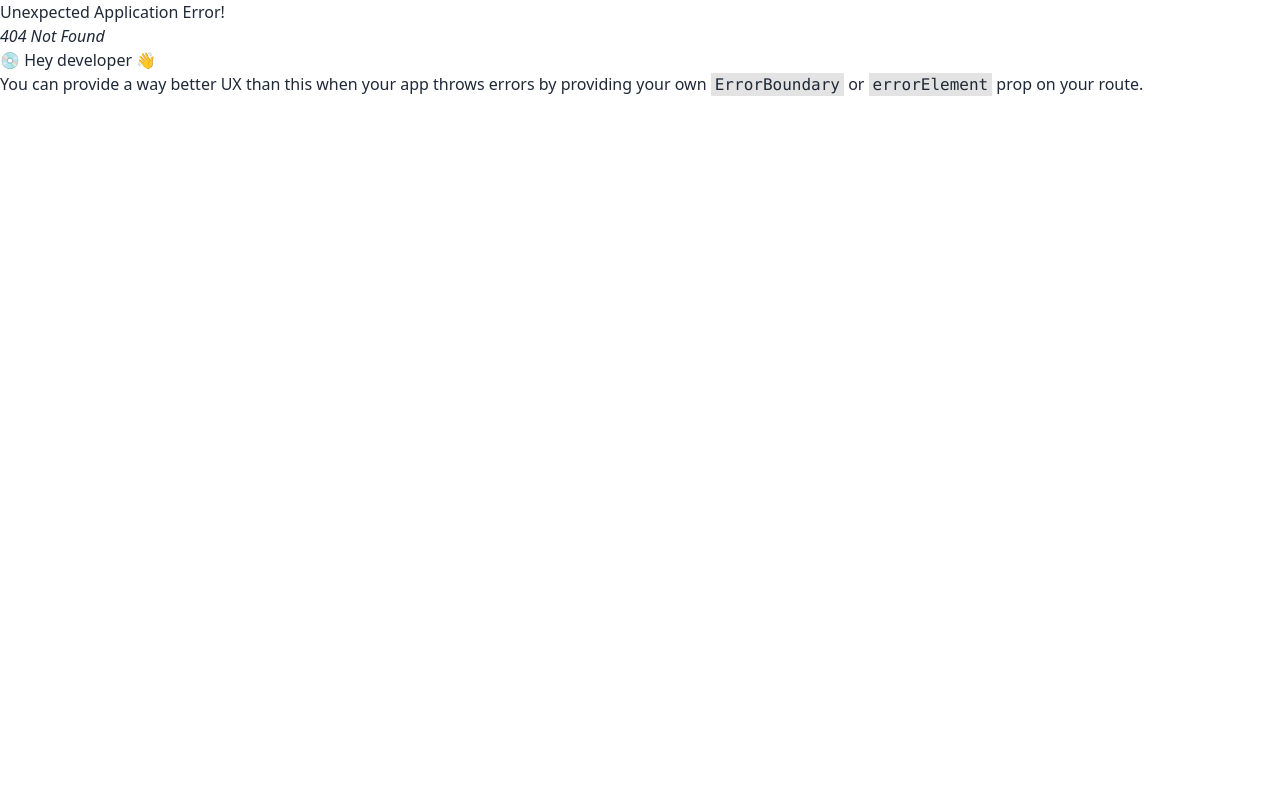
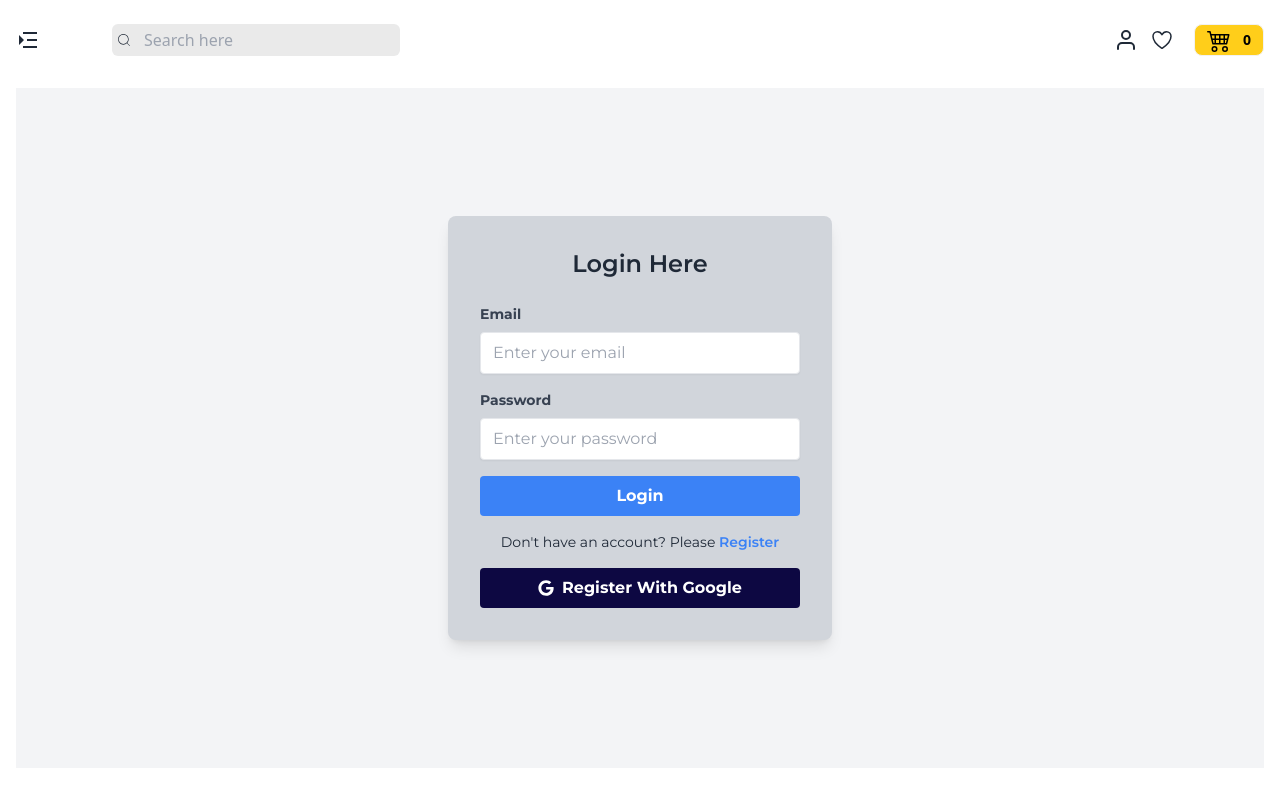
Before and after one commit to AshikurZaman01/MERN-Book-Store-Website, a React (Vite) app in the folder Front End/: page /login in a window 1280 px wide. Before the commit this address had no page. Shown: the top 800 px of the page. Built offline with nearby package versions, Linux system fonts and the light colour scheme.

Commit message:
design Complete Login page

```diff
--- /dev/null
+++ b/Front End/src/Components/Login/Login.jsx
@@ -0,0 +1,86 @@
+import { useState } from "react";
+import { Link } from "react-router-dom";
+import RegisterWithGoogle from "./RegisterWithGoogle";
+
+const Login = () => {
+
+    const [errorMessage, setErrorMessage] = useState('');
+
+    const [user, setUser] = useState({
+        email: '',
+        password: ''
+    })
+
+    const handleOnChange = (e) => {
+        setUser({ ...user, [e.target.name]: e.target.value })
+    }
+
+    const handleSubmit = (e) => {
+        e.preventDefault();
+
+        if (!user.email) {
+            setErrorMessage('Please enter your email');
+        } else if (!user.password) {
+            setErrorMessage('Please enter your password');
+        } else {
+            setErrorMessage('');
+        }
+
+        console.log(user);
+    }
+
+    return (
+        <div className="h-[calc(100vh-120px)] flex justify-center items-center bg-gray-100">
+            <div className="w-full max-w-sm mx-auto bg-gray-300 shadow-lg rounded-lg p-8">
+                <h2 className="text-2xl font-semibold text-center mb-6">Login Here</h2>
+
+                <form className="space-y-4" onSubmit={handleSubmit}>
+                    <div>
+                        <label htmlFor="email" className="block text-gray-700 text-sm font-bold mb-2">Email</label>
+                        <input
+                            value={user.email}
+                            onChange={handleOnChange}
+                            type="email"
+                            name="email"
+                            id="email"
+                            placeholder="Enter your email"
+                            className="shadow-sm border rounded w-full py-2 px-3 focus:outline-none focus:ring-2 focus:ring-blue-500"
+                        />
+                    </div>
+
+                    <div>
+                        <label htmlFor="password" className="block text-gray-700 text-sm font-bold mb-2">Password</label>
+                        <input
+                            value={user.password}
+                            onChange={handleOnChange}
+                            type="password"
+                            name="password"
+                            id="password"
+                            placeholder="Enter your password"
+                            className="shadow-sm border rounded w-full py-2 px-3 focus:outline-none focus:ring-2 focus:ring-blue-500"
+                        />
+                    </div>
+                    <div >
+                        {errorMessage && <div className="text-red-500 text-xs italic mb-3 text-center font-bold">{errorMessage}</div>}
+                    </div>
+                    <div>
+                        <button className="w-full bg-blue-500 hover:bg-blue-700 text-white font-bold py-2 rounded focus:outline-none transition duration-200">
+                            Login
+                        </button>
+                    </div>
+                </form>
+
+                <p className="my-4 text-center text-sm">
+                    Don't have an account? Please{" "}
+                    <Link className="text-blue-500 hover:text-blue-700 font-semibold" to="/register">
+                        Register
+                    </Link>
+                </p>
+
+                <RegisterWithGoogle></RegisterWithGoogle>
+            </div>
+        </div>
+    );
+};
+
+export default Login;
--- /dev/null
+++ b/Front End/src/Components/Login/RegisterWithGoogle.jsx
@@ -0,0 +1,14 @@
+import { FaGoogle } from "react-icons/fa"
+
+const RegisterWithGoogle = () => {
+    return (
+        <div>
+            <button className="w-full flex justify-center items-center bg-secondary hover:bg-blue-700 text-white font-bold py-2 rounded focus:outline-none transition duration-200">
+                <FaGoogle className="mr-2" />
+                <span>Register With Google</span>
+            </button>
+        </div>
+    )
+}
+
+export default RegisterWithGoogle
--- a/Front End/src/Components/Navbar/Navitems.jsx
+++ b/Front End/src/Components/Navbar/Navitems.jsx
@@ -1,13 +1,10 @@
-import { FiUser } from "react-icons/fi";
 import { IoHeartOutline } from "react-icons/io5";
 import { BsCart4 } from "react-icons/bs";
 import { Link } from "react-router-dom";
-import { useState } from "react";
 import UserProfile from "./UserProfile/UserProfile";
 
 const Navitems = () => {
-    const currentUser = true;
-
+    const currentUser = false;
 
 
     return (
--- /dev/null
+++ b/Front End/src/Components/Register/Register.jsx
@@ -0,0 +1,8 @@
+
+const Register = () => {
+    return (
+        <div>Register</div>
+    )
+}
+
+export default Register
```
Also changed, not shown: Front End/src/main.jsx (+10 -0 lines).
